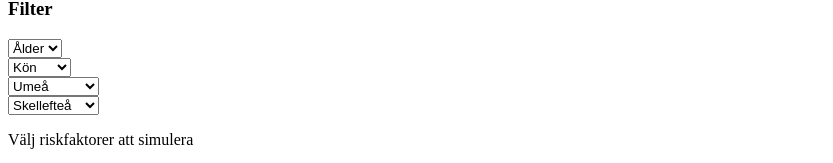
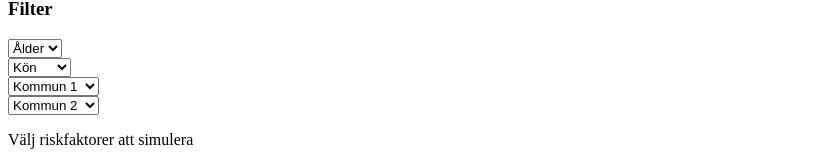
Before and after one commit to masa6009/VIP, a React (Vite) app in the folder folkhalso-kompassen/: page / in a window 1280 px wide. Shown: the part 230-393 px from the top of the page, without its empty margins (0-833 px from the left). Built offline with nearby package versions, Linux system fonts and the light colour scheme; the HTML template or start-up script is replaced by a standard one.

Commit message:
Removed slider by prognos and added styling for drop-down, fixed issue with selecting municipality

```diff
--- a/folkhalso-kompassen/src/App.jsx
+++ b/folkhalso-kompassen/src/App.jsx
@@ -384,14 +384,6 @@ function Lives({ selected, values, year, setYear, municipality1, municipality2 }
           small
         />
       </div>
-      <input
-        className="year"
-        type="range"
-        min="2026"
-        max="2060"
-        value={year}
-        onChange={(e) => setYear(Number(e.target.value))}
-      />
       <svg viewBox="0 0 560 330" className="chartSvg">
         <line x1="38" y1="300" x2="530" y2="300" stroke={C.muted} />
         <line x1="38" y1="300" x2="38" y2="20" stroke={C.muted} />
@@ -448,8 +440,8 @@ function Prognos() {
   );
   const [age, setAge] = useState("");
   const [gender, setGender] = useState("");
-  const [municipality1, setMunicipality1] = useState("Umeå");
-  const [municipality2, setMunicipality2] = useState("Skellefteå");
+  const [municipality1, setMunicipality1] = useState("");
+  const [municipality2, setMunicipality2] = useState("");
   const [year, setYear] = useState(2050);
   const update = (r, v) => setValues({ ...values, [r]: v });
   return (
--- a/folkhalso-kompassen/src/styles.css
+++ b/folkhalso-kompassen/src/styles.css
@@ -175,7 +175,7 @@ button {
   display: inline-flex;
   align-items: center;
   width: 100%;
-  min-width: 120px;
+  max-width: 250px;
   border: 1px solid #c2c6d3;
   background: white;
   border-radius: 10px;
```
